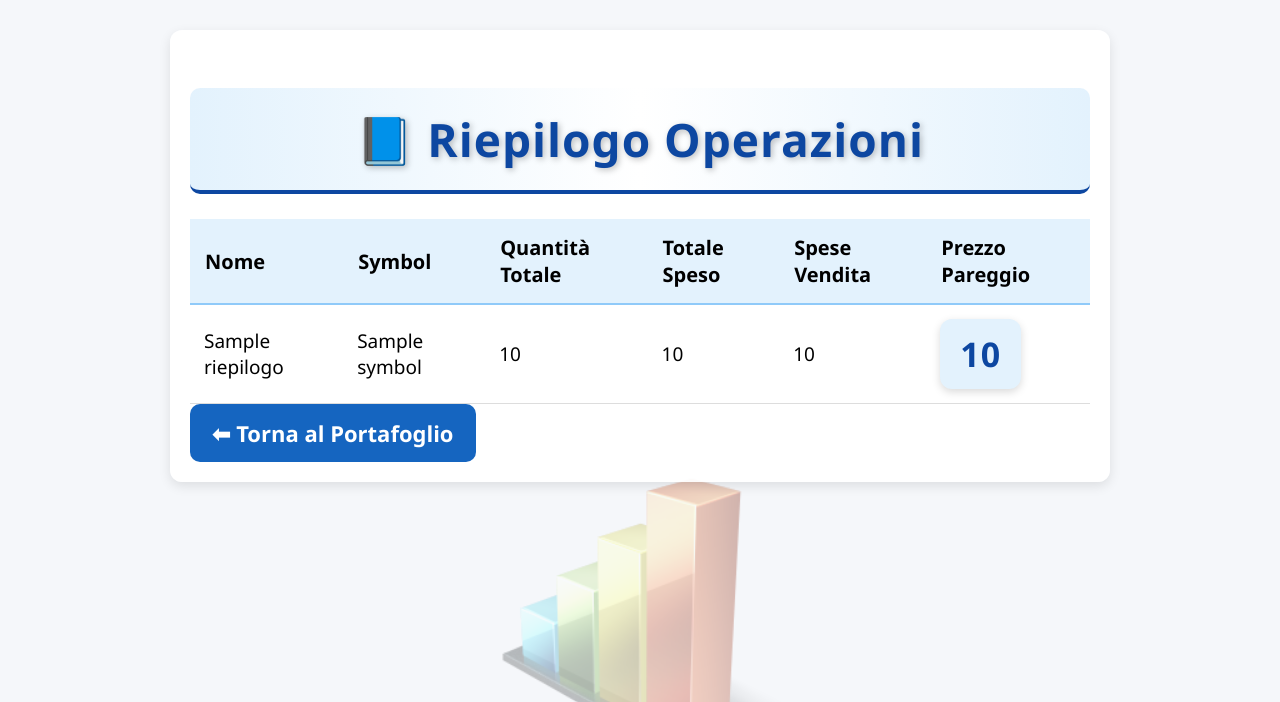
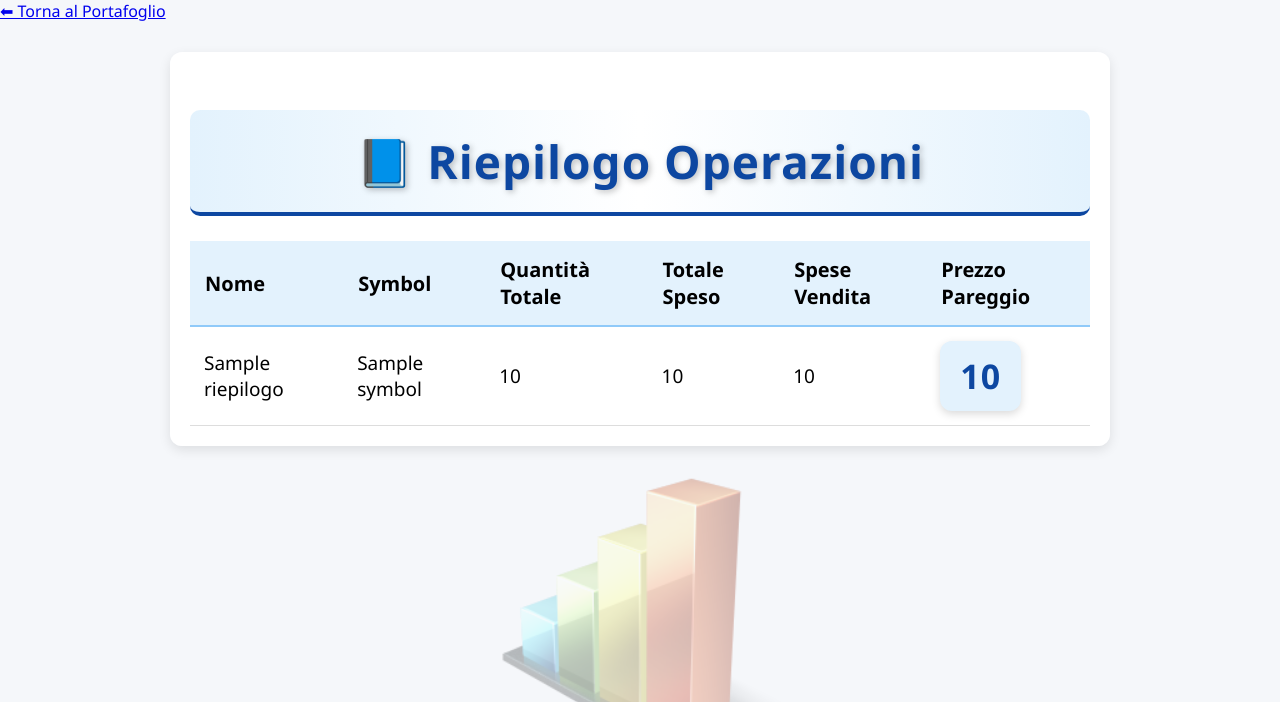
Before and after one commit to emiliomaj60-lang/portfolio_alerts, a Flask app: template src/templates/riepilogo_operazioni.html in a window 1280 px wide. Shown: the top 702 px of the page. Run offline with Flask 3, Linux system fonts and the light colour scheme; the template is opened without the code that fills it: most values are stand-ins (such as "Sample title", 1, 10 or a date in 2020).

Commit message:
Add files via upload

```diff
--- a/src/templates/riepilogo_operazioni.html
+++ b/src/templates/riepilogo_operazioni.html
@@ -23,6 +23,13 @@
 </head>
 
 <body>
+
+<!-- 🔵 Bottone Torna al Portafoglio -->
+<div class="btn-back-wrapper">
+    <a href="/" class="btn-back">⬅ Torna al Portafoglio</a>
+</div>
+
+
 
 <div class="container">
 
@@ -51,14 +58,6 @@
         {% endfor %}
     </table>
 
-    <a href="/"
-    style="font-size:22px; padding:14px 22px; background:#1565c0; color:white;
-            border-radius:10px; text-decoration:none; font-weight:bold; display:inline-block;">
-        ⬅ Torna al Portafoglio
-    </a>
-
-
-
 </div>
 
 </body>
```
